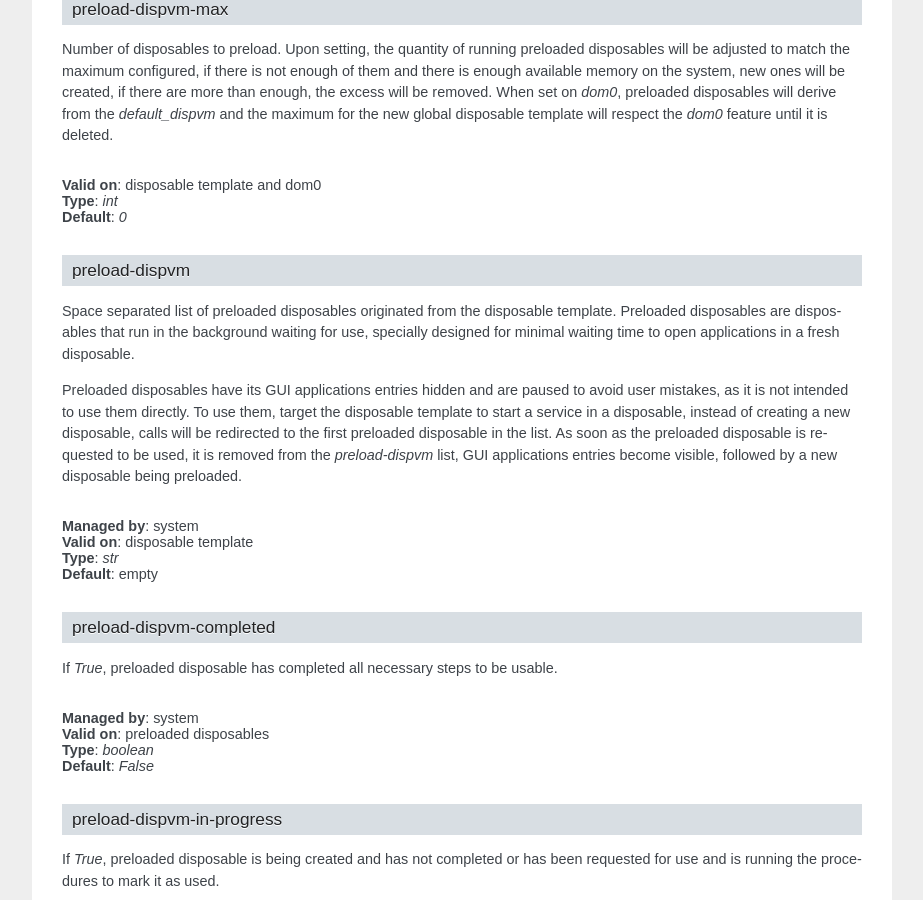
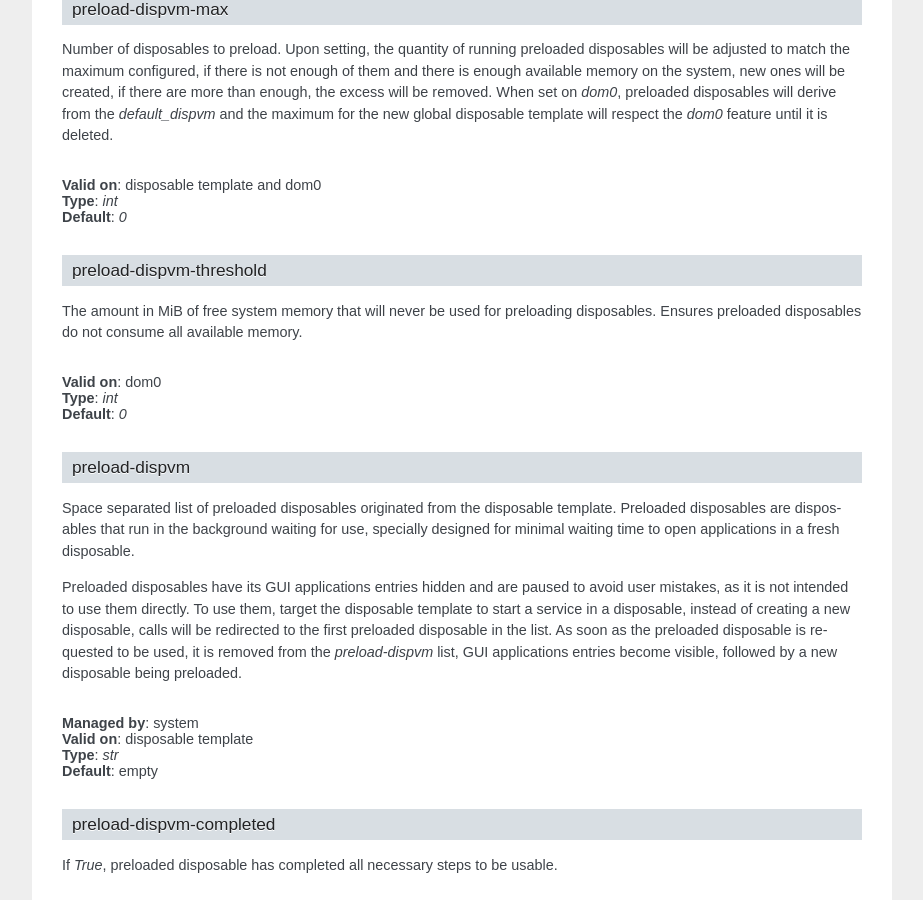
Before and after one commit to QubesOS/qubes-core-admin-client, a Sphinx documentation site: the page built from doc/manpages/qvm-features.rst, in a window 1280 px wide and 900 px high, scrolled down 7203 px. Shown: the whole window, without its empty margins (198-1121 px from the left). Built offline with Sphinx 7.4.7, drawn with Linux system fonts in a browser that asks for light colours; the version number could not be read and is left out; some of the changed text lies outside the part shown.

Commit message:
Add threshold preload feature
For: https://github.com/QubesOS/qubes-core-admin/pull/710
For: https://github.com/QubesOS/qubes-issues/issues/10027
For: https://github.com/QubesOS/qubes-issues/issues/1512

```diff
--- a/doc/manpages/qvm-features.rst
+++ b/doc/manpages/qvm-features.rst
@@ -449,6 +449,17 @@ feature until it is deleted.
 | **Type**: `int`
 | **Default**: `0`
 
+preload-dispvm-threshold
+^^^^^^^^^^^^^^^^^^^^^^^^
+
+The amount in MiB of free system memory that will never be used for preloading
+disposables. Ensures preloaded disposables do not consume all available memory.
+
+|
+| **Valid on**: dom0
+| **Type**: `int`
+| **Default**: `0`
+
 preload-dispvm
 ^^^^^^^^^^^^^^
 
```
Also changed, not shown: 1 other file.
